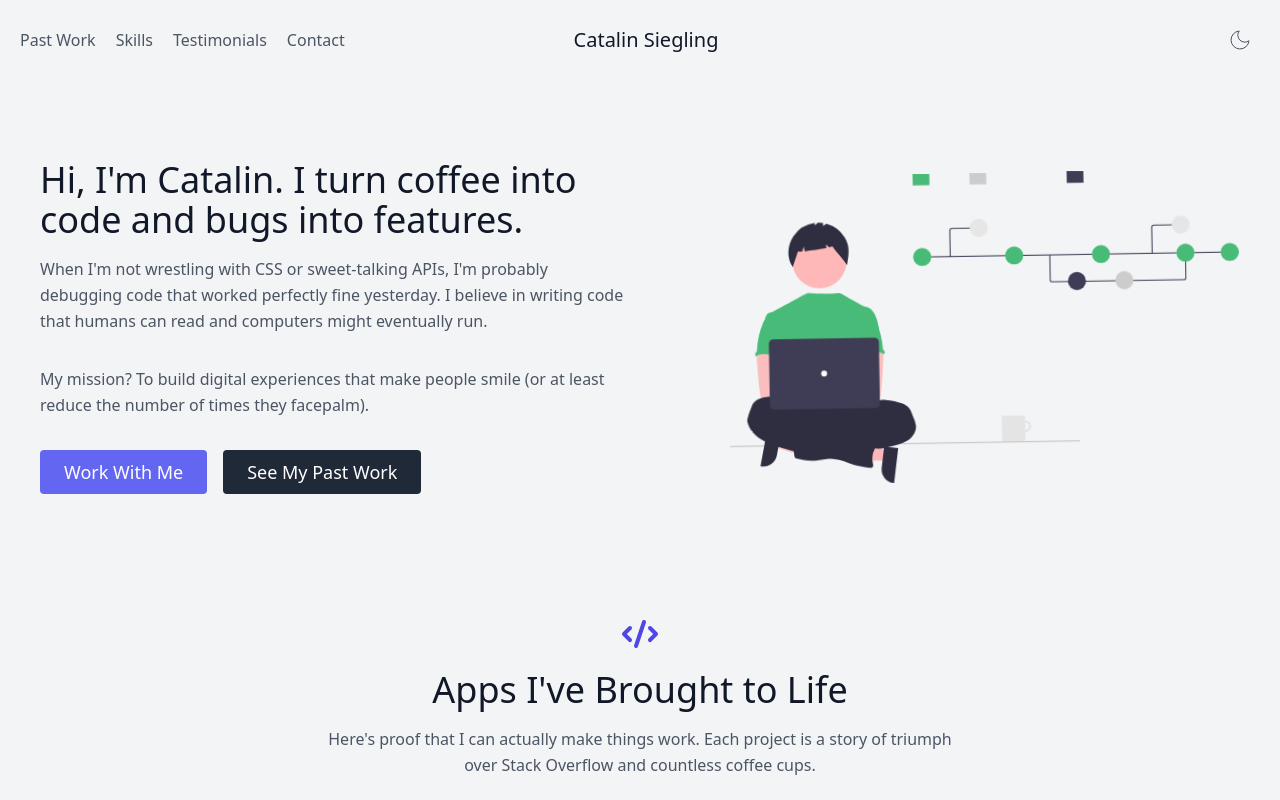
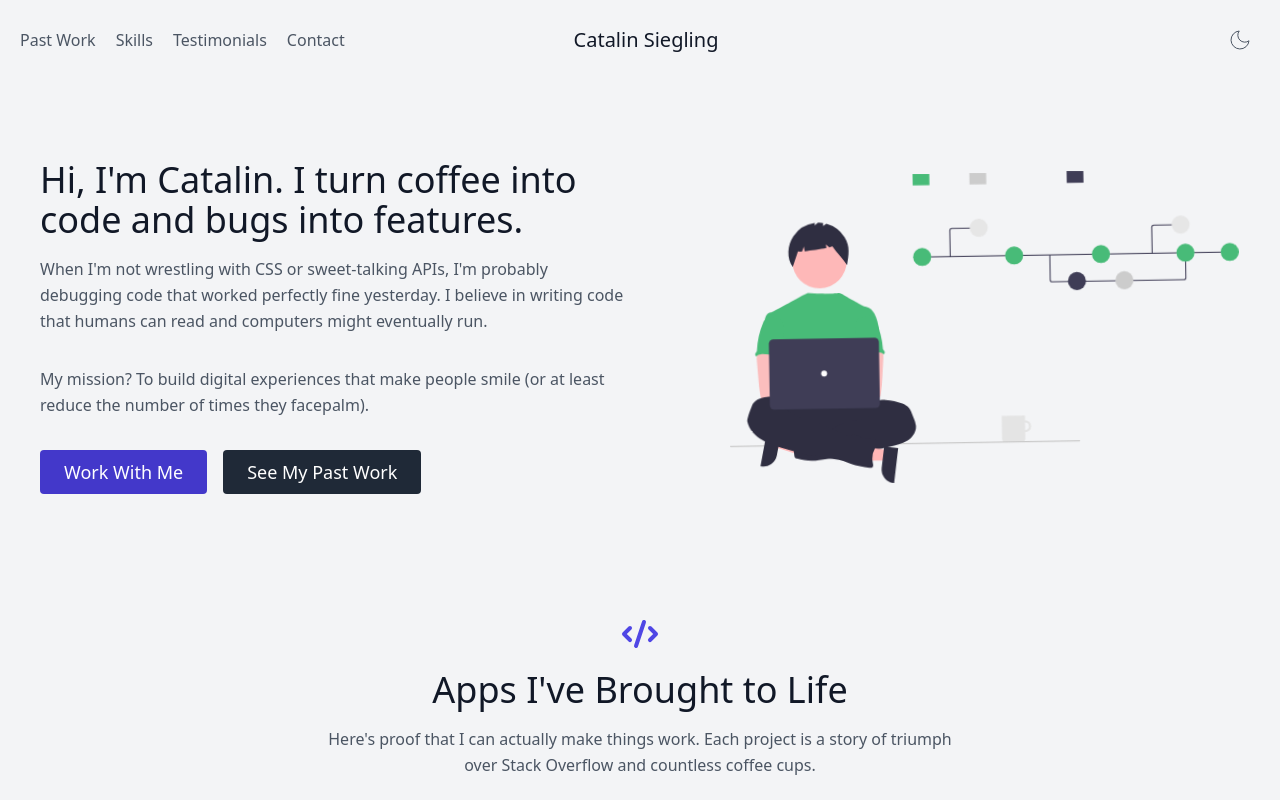
Before and after one commit to GUIMess/react-portfolio, a React (Create React App) app: page / in a window 1280 px wide. Shown: the top 800 px of the page. Built offline with nearby package versions, Linux system fonts and the light colour scheme.

Commit message:
Update App.js

```diff
--- a/src/App.js
+++ b/src/App.js
@@ -60,10 +60,10 @@ export default function App() {
       : "bg-white",
     button: {
       primary: isRainbowMode
-        ? "bg-indigo-500 hover:bg-indigo-600"
+        ? "bg-indigo-600 hover:bg-indigo-700"
         : isDarkMode
-        ? "bg-indigo-500 hover:bg-indigo-600"
-        : "bg-indigo-500 hover:bg-indigo-600",
+        ? "bg-indigo-600 hover:bg-indigo-700"
+        : "bg-indigo-700 hover:bg-indigo-800",
       secondary: "bg-gray-800 hover:bg-gray-700",
     },
     text: {
```
